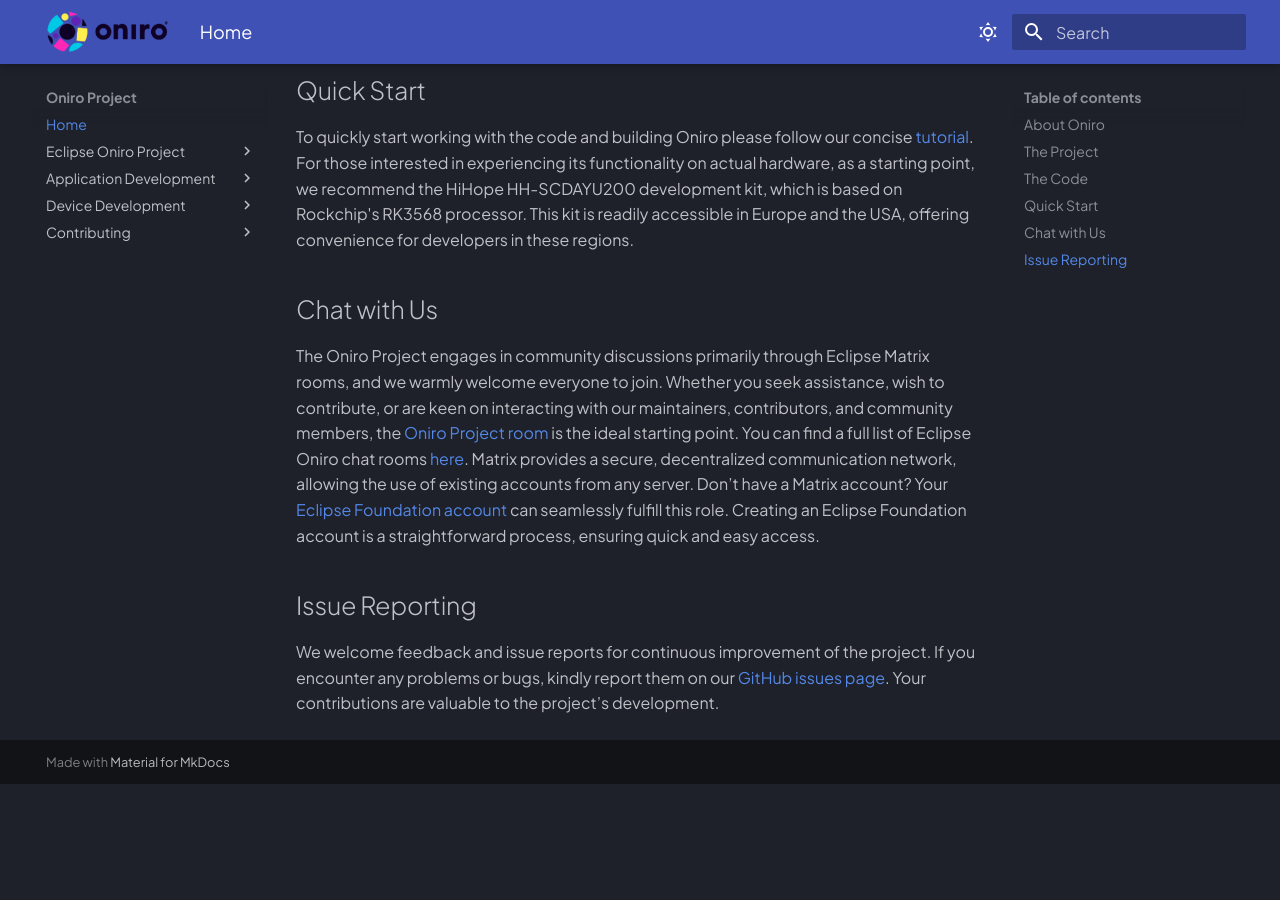
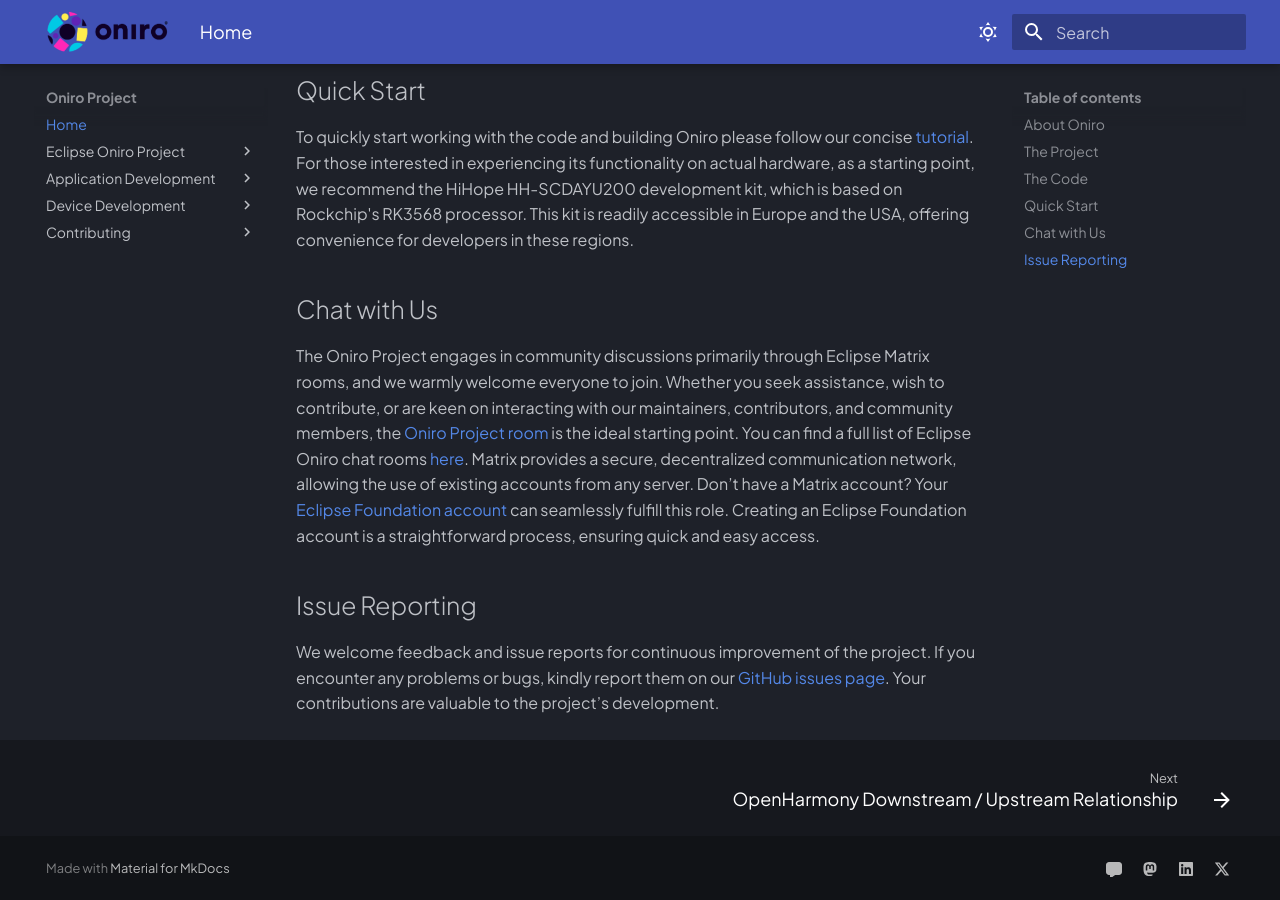
Before and after one commit to imansmallapple/mkdocs, an MkDocs documentation site: the page built from docs/index.md, in a window 1280 px wide and 900 px high, scrolled down 1379 px. Built offline with MkDocs 1.6.1 and Material for MkDocs 9.7.7, drawn with Linux system fonts in a browser that asks for light colours; before the commit the page ends 2163 px from its top, so only the background shows below that.

```diff
--- a/mkdocs.yml
+++ b/mkdocs.yml
@@ -5,6 +5,7 @@ theme:
  features:
    - content.code.copy
    - content.code.select
+   - navigation.footer
  font:
   text: Plus Jakarta Sans
   code: Plus Jakarta Sans # Change font in code
@@ -127,6 +128,16 @@ nav:
       - Bug Handling Process: contributing/bug-handling-process.md
       - REUSE Compliance: contributing/reuse-compliance.md
       - Contributing to Projects not Maintained by Team: contributing/contributing-to-projects-not-maintained-by-team.md
-
 extra_css:
   - stylesheets/extra.css
+
+extra:
+  social:
+    - icon: fontawesome/solid/message
+      link: https://chat.eclipse.org/#/room/#oniro:matrix.eclipse.org
+    - icon: fontawesome/brands/mastodon
+      link: https://mastodon.social/@OniroProject
+    - icon: fontawesome/brands/linkedin
+      link: https://www.linkedin.com/showcase/oniro-project/
+    - icon: fontawesome/brands/x-twitter
+      link: https://x.com/Oniro_Project
```
